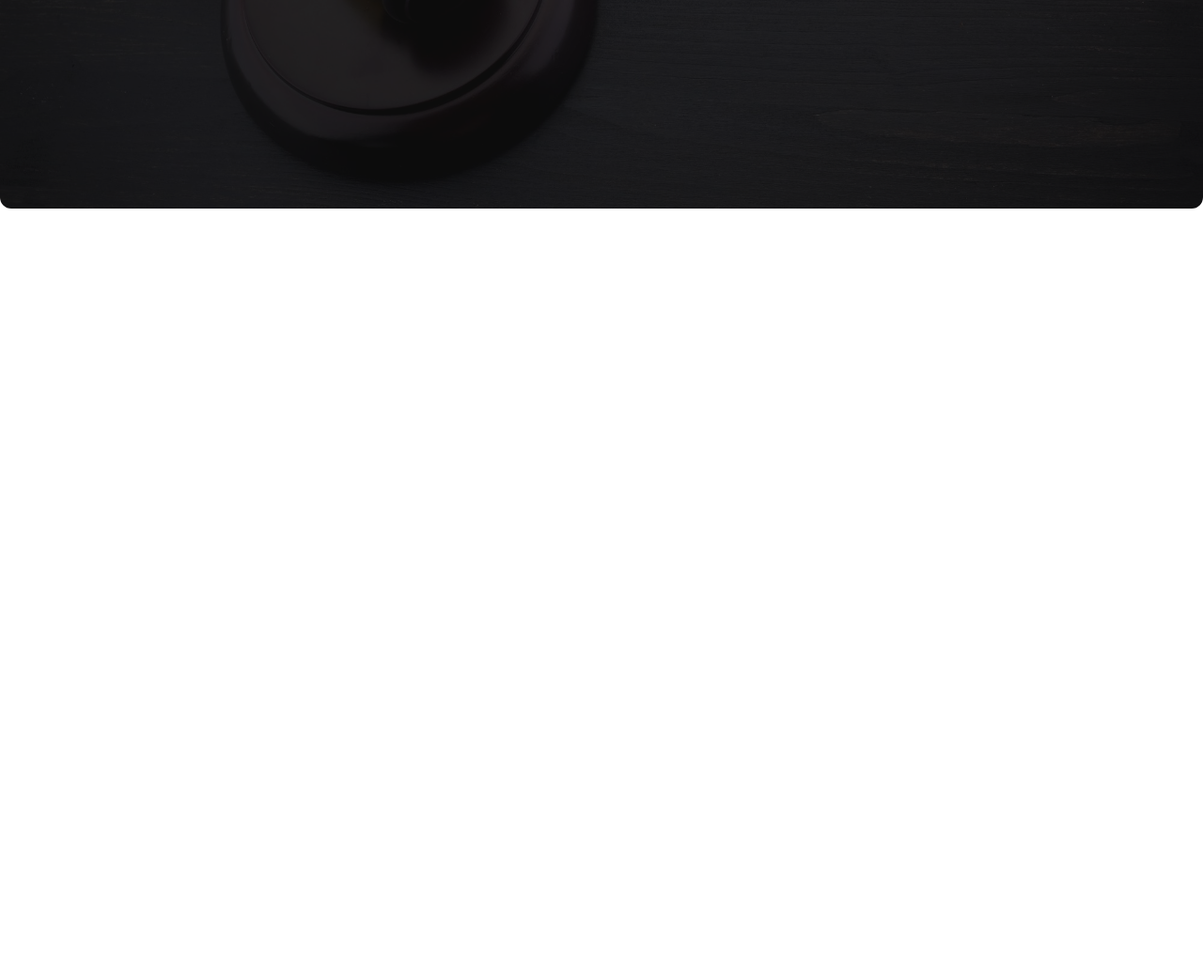
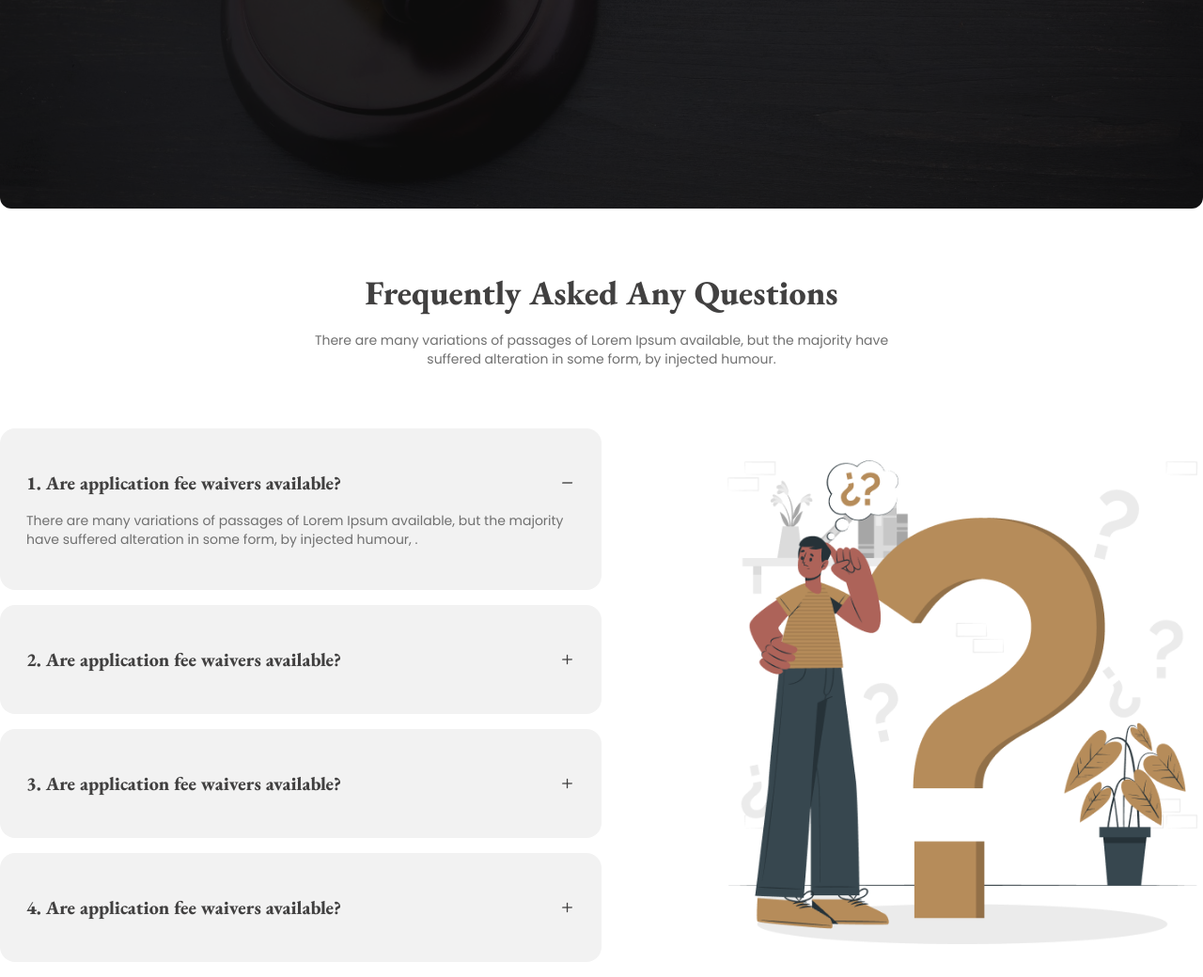
Before and after one commit to SajeedAninda/Legal-Solutions-Sajeed, a plain HTML site: page index.html in a window 1280 px wide. Shown: the part 2411-3451 px from the top of the page at 94% size. Before the commit the page ends 2639 px from the top, so only its background shows below. Drawn offline with nearby package versions, Linux system fonts and the light colour scheme.

Commit message:
Commit after the FAQ Section

```diff
--- a/index.html
+++ b/index.html
@@ -273,7 +273,70 @@
         </section>
 
 
+        <!-- FAQ SECTION  -->
+        <section>
+            <div class="max-w-screen-sm md:max-w-screen-md lg:max-w-screen-xl mx-auto mt-16">
+                <div class="text-center space-y-5">
+                    <h2 class="font-garamond text-[#414040] text-4xl font-extrabold">Frequently Asked Any Questions</h2>
+                    <p class="font-poppins text-[#707070] text-sm font-normal">There are many variations of passages of
+                        Lorem Ipsum available, but the majority have <br> suffered
+                        alteration in some form, by injected humour.
+                    </p>
+                </div>
 
+
+                <div class="flex flex-col justify-between items-center md:flex-row mt-16 p-4 md:p-0">
+                    <div class="flex-1">
+                        <div class="collapse collapse-plus bg-base-200 py-7 px-3 mb-4">
+                            <input type="radio" name="my-accordion-3" checked="checked" />
+                            <div class="collapse-title text-xl font-extrabold font-garamond text-[#414040]">
+                                1. Are application fee waivers available?
+                            </div>
+                            <div class="collapse-content">
+                                <p class="font-poppins text-[#707070] text-sm font-normal">There are many variations of passages of Lorem Ipsum available, but the majority have suffered alteration in some form, by injected humour, . </p>
+                            </div>
+                        </div>
+                        <div class="collapse collapse-plus bg-base-200 py-7 px-3 mb-4">
+                            <input type="radio" name="my-accordion-3" />
+                            <div class="collapse-title text-xl font-extrabold font-garamond text-[#414040]">
+                                2. Are application fee waivers available?
+                            </div>
+                            <div class="collapse-content">
+                                <p class="font-poppins text-[#707070] text-sm font-normal">There are many variations of passages of Lorem Ipsum available, but the majority have suffered alteration in some form, by injected humour, . </p>
+                            </div>
+                        </div>
+                        <div class="collapse collapse-plus bg-base-200 py-7 px-3 mb-4">
+                            <input type="radio" name="my-accordion-3" />
+                            <div class="collapse-title text-xl font-extrabold font-garamond text-[#414040]">
+                                3. Are application fee waivers available?
+                            </div>
+                            <div class="collapse-content">
+                                <p class="font-poppins text-[#707070] text-sm font-normal">There are many variations of passages of Lorem Ipsum available, but the majority have suffered alteration in some form, by injected humour, . </p>
+                            </div>
+                        </div>
+
+                        <div class="collapse collapse-plus bg-base-200 py-7 px-3 mb-4">
+                            <input type="radio" name="my-accordion-3" />
+                            <div class="collapse-title text-xl font-extrabold font-garamond text-[#414040]">
+                                4. Are application fee waivers available?
+                            </div>
+                            <div class="collapse-content">
+                                <p class="font-poppins text-[#707070] text-sm font-normal">There are many variations of passages of Lorem Ipsum available, but the majority have suffered alteration in some form, by injected humour, . </p>
+                            </div>
+                        </div>
+                    </div>
+
+                    <div class="flex-1 flex justify-end">
+                        <img class="w-[80%]" src="images/faq.png" alt="">
+                    </div>
+                </div>
+            </div>
+
+
+
+
+
+        </section>
     </main>
 </body>
 
```
